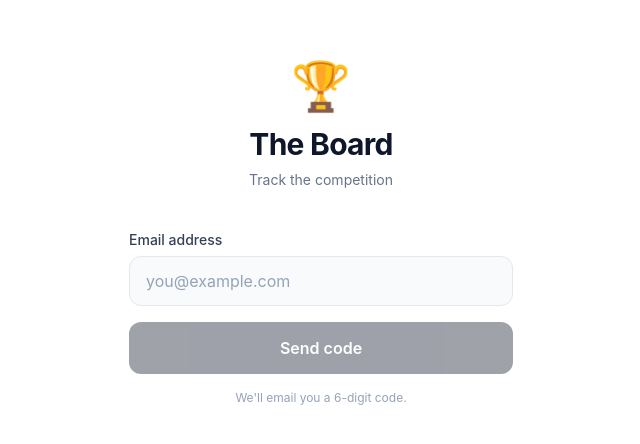
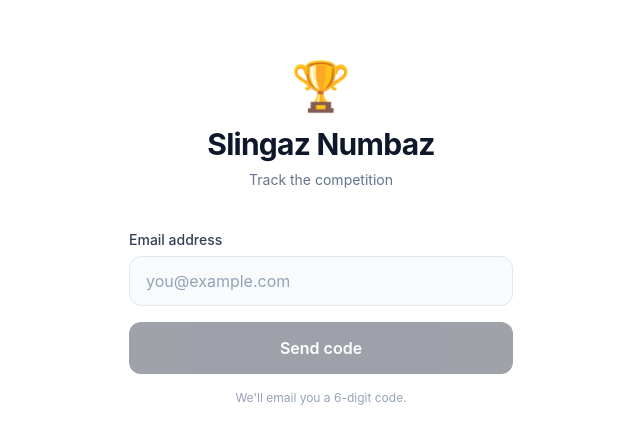
Before and after one commit to 6dpn8qnymf-droid/the-board, a Next.js app: page /login in a window 1280 px wide. Shown: the part 166-610 px from the top of the page, without its empty margins (319-959 px from the left). Built offline with nearby package versions, Linux system fonts and the light colour scheme.

Commit message:
Rename to Slingaz Numbaz

```diff
--- a/app/(main)/leaderboard/page.tsx
+++ b/app/(main)/leaderboard/page.tsx
@@ -56,7 +56,7 @@ export default async function LeaderboardPage() {
     <div className="px-4 pt-6">
       {/* Header */}
       <div className="flex items-center justify-between mb-5">
-        <h1 className="text-2xl font-bold text-slate-900 tracking-tight">The Board</h1>
+        <h1 className="text-2xl font-bold text-slate-900 tracking-tight">Slingaz Numbaz</h1>
         <span className="text-2xl">🏆</span>
       </div>
 
--- a/app/api/push/notify/route.ts
+++ b/app/api/push/notify/route.ts
@@ -44,7 +44,7 @@ function buildNotification(event: EventPayload, triggeredBy: string): { title: s
       }
     }
     default:
-      return { title: 'The Board', body: `${triggeredBy} posted an update` }
+      return { title: 'Slingaz Numbaz', body: `${triggeredBy} posted an update` }
   }
 }
 
--- a/app/layout.tsx
+++ b/app/layout.tsx
@@ -2,13 +2,13 @@ import type { Metadata, Viewport } from 'next'
 import './globals.css'
 
 export const metadata: Metadata = {
-  title: 'The Board',
+  title: 'Slingaz Numbaz',
   description: 'Track the competition',
   manifest: '/manifest.json',
   appleWebApp: {
     capable: true,
     statusBarStyle: 'default',
-    title: 'The Board',
+    title: 'Slingaz Numbaz',
   },
   icons: {
     apple: '/icons/icon-192.png',
--- a/app/login/page.tsx
+++ b/app/login/page.tsx
@@ -65,7 +65,7 @@ export default function LoginPage() {
       <div className="w-full max-w-sm">
         <div className="text-center mb-10">
           <div className="text-5xl mb-4">🏆</div>
-          <h1 className="text-3xl font-bold text-slate-900 tracking-tight">The Board</h1>
+          <h1 className="text-3xl font-bold text-slate-900 tracking-tight">Slingaz Numbaz</h1>
           <p className="mt-2 text-slate-500 text-sm">Track the competition</p>
         </div>
 
--- a/components/UpdateForm.tsx
+++ b/components/UpdateForm.tsx
@@ -95,7 +95,7 @@ export default function UpdateForm({ profile, prevSnapshot }: Props) {
       <div className="flex flex-col items-center justify-center py-16 gap-3">
         <div className="text-5xl">✅</div>
         <p className="font-semibold text-slate-900">Update posted!</p>
-        <p className="text-sm text-slate-400">Heading back to the board…</p>
+        <p className="text-sm text-slate-400">Heading back…</p>
       </div>
     )
   }
```
Also changed, not shown: public/manifest.json.
